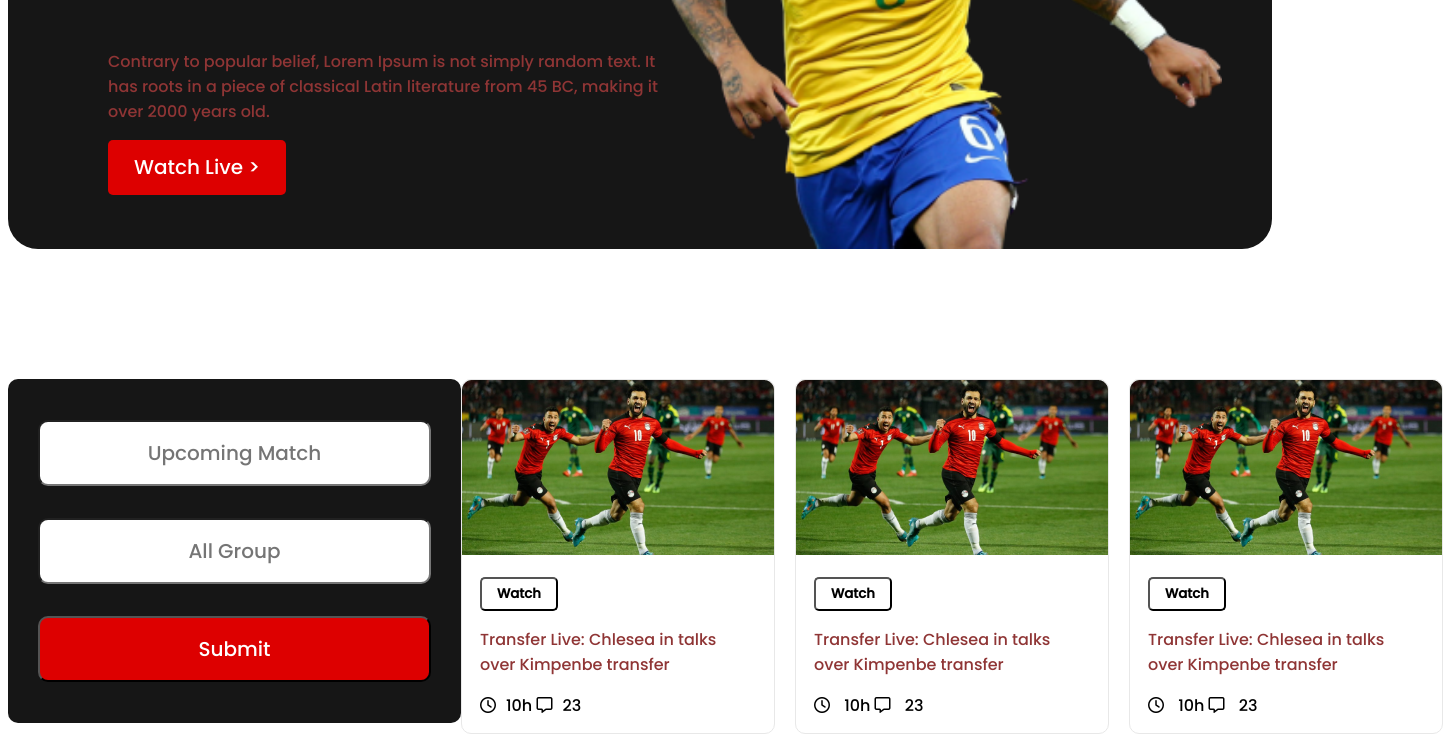
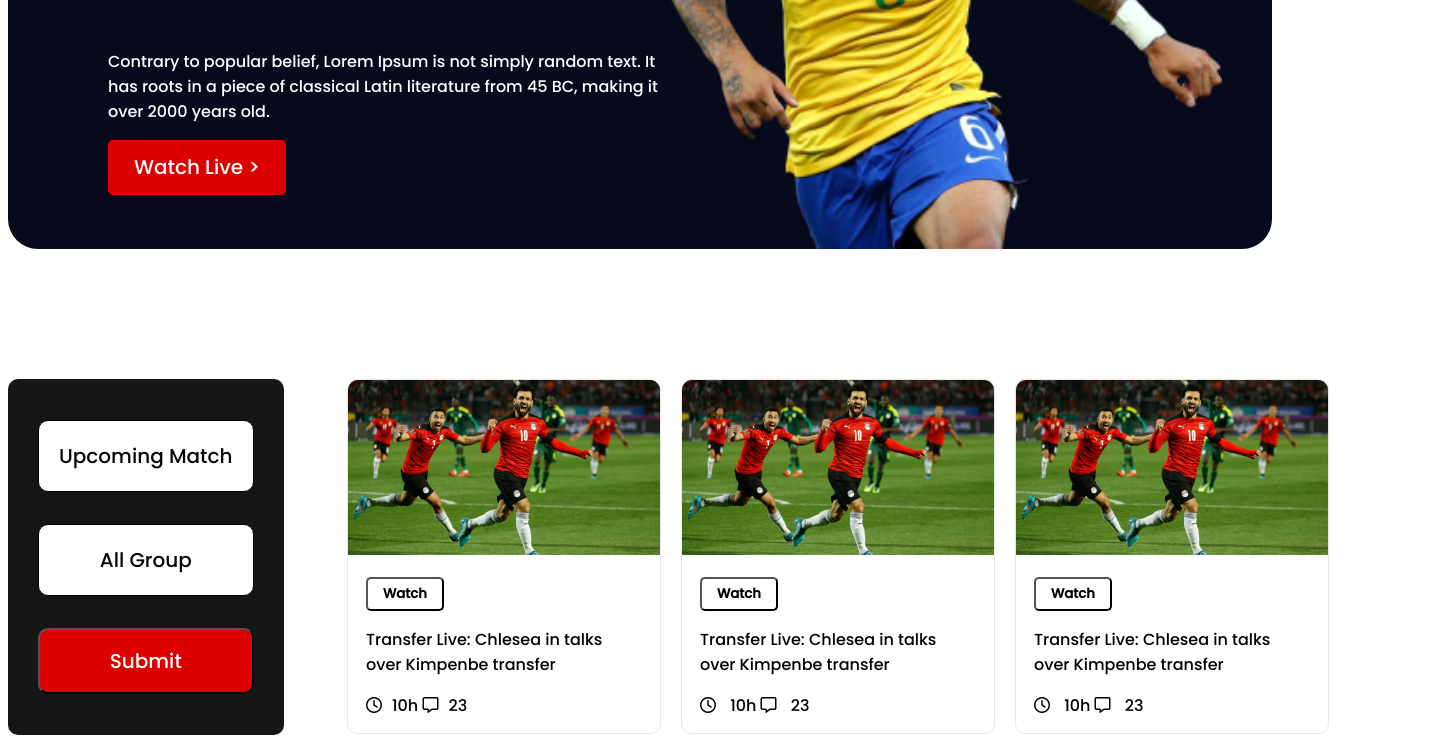
Before and after one commit to rockys1/player-transfer, a plain HTML site: page index.html in a window 1280 px wide. Shown: the part 385-1136 px from the top of the page, 1443 px wide, since content can reach past the window. Drawn offline with Linux system fonts and the light colour scheme.

Commit message:
first commit

```diff
--- a/index.html
+++ b/index.html
@@ -38,8 +38,8 @@
 
             <div class="side-bar">
                 <nav>
-                    <input type="text" placeholder="Upcoming Match" class="input-1">
-                    <input type="text" placeholder="All Group" class="input-2">
+                    <a class="input" target="_blank" href="index-2.html">Upcoming Match</a>
+                    <a target="_blank" href="" class="input">All Group</a>
                     <button type="submit" class="nav-bar-btn">Submit</button>
                 </nav>
             </div>
--- a/style.css
+++ b/style.css
@@ -11,7 +11,7 @@
 .banner{
     display: flex;
     align-items: center;
-    background-color: #161616;
+    background-color: #070a1b;
     width: 1321px;
     border-radius: 30px;
 }
@@ -27,7 +27,7 @@
     width: 50%;
 }
 .banner-title h1,p{
-    color: rgb(143, 53, 53);
+    color: rgb(255, 255, 255);
 }
 .banner-title h1{
     font-weight: 700;
@@ -71,20 +71,23 @@
     padding: 25px 30px;
     border-radius: 10px;
 }
-.side-bar nav > input{
+.input{
+    text-decoration: none;
+    border: 1px solid rgb(0, 0, 0);
+    background-color: white;
     margin: 16px 0px;
     text-align: center;
     font-weight: 400;
     font-size: 20px;
-    color: #161616;
-    padding: 16px 0px;
+    color: #060606;
+    padding: 20px;
     border-radius: 10px;
 }
 .side-bar nav > button{
     margin: 16px 0px;
     font-weight: 400;
     font-size: 20px;
-    padding: 16px 0px;
+    padding: 16px;
     border-radius: 10px;
     background-color: #DD0000;
     color: #fff;
@@ -110,6 +113,9 @@
     background-color: #fff;
     padding: 5px 15px;
     font-weight: 600;
+}
+.paragraph{
+    color: #000;
 }
 
 
```
Also changed, not shown: index-2.html (+3 -3 lines).
